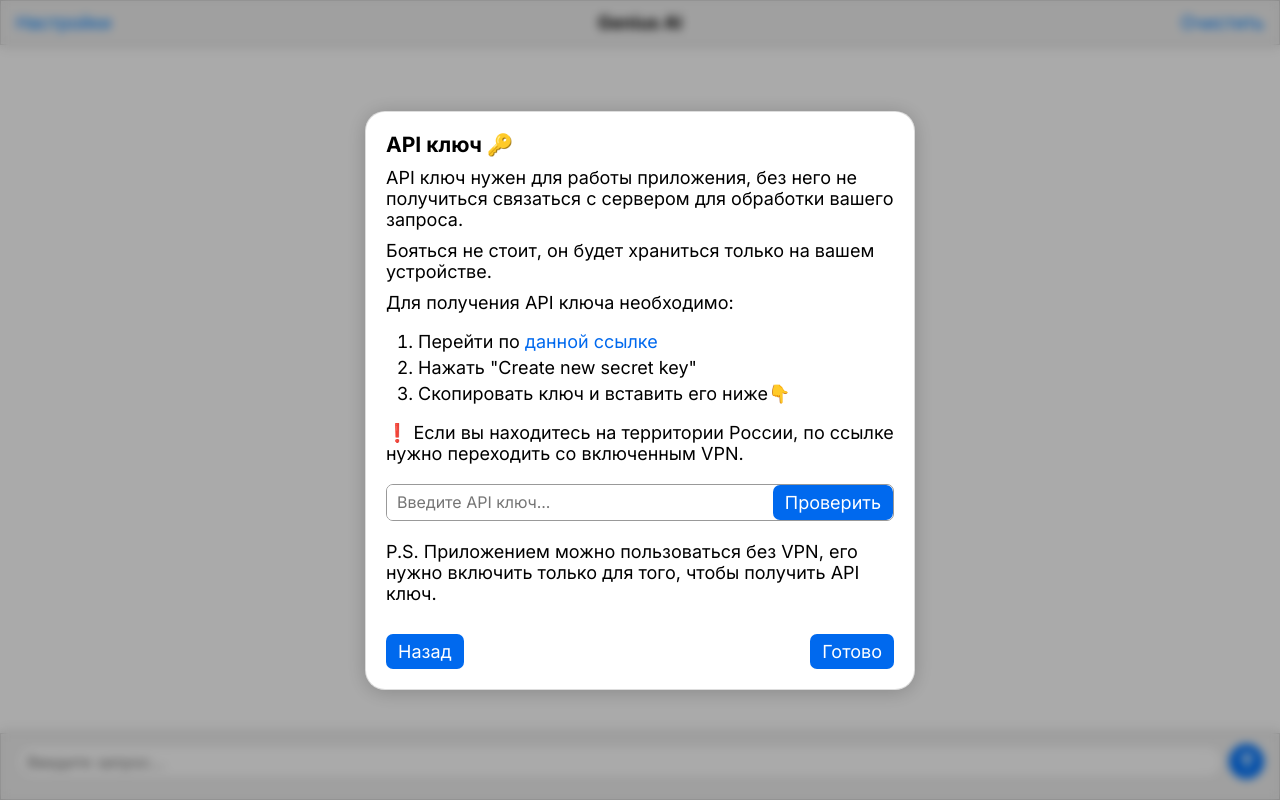
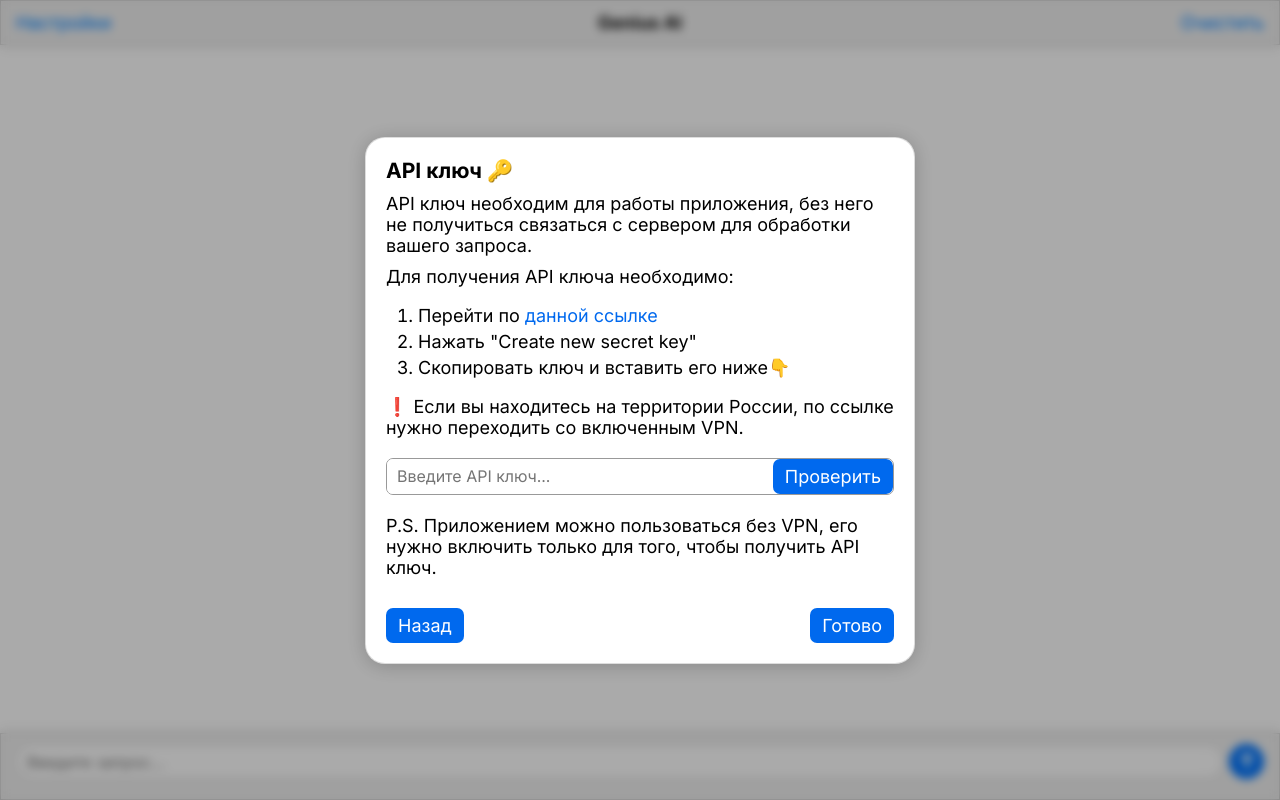
Before and after one commit to raifbrah/genius-ai, a Nuxt app: page / in a window 1280 px wide. Both pictures are taken after a click on the element "Дальше". Built offline with nearby package versions, Linux system fonts and the light colour scheme.

Commit message:
Updated WelcomeWindow

```diff
--- a/components/WelcomeWindow.vue
+++ b/components/WelcomeWindow.vue
@@ -19,10 +19,9 @@
       <div v-if="page === 2" class="welcome-window__text">
         <h3>API ключ 🔑</h3>
         <p>
-          API ключ нужен для работы приложения, без него не получиться связаться
-          с сервером для обработки вашего запроса.
+          API ключ необходим для работы приложения, без него не получиться
+          связаться с сервером для обработки вашего запроса.
         </p>
-        <p>Бояться не стоит, он будет храниться только на вашем устройстве.</p>
         <div>
           Для получения API ключа необходимо:
           <ol>
```
